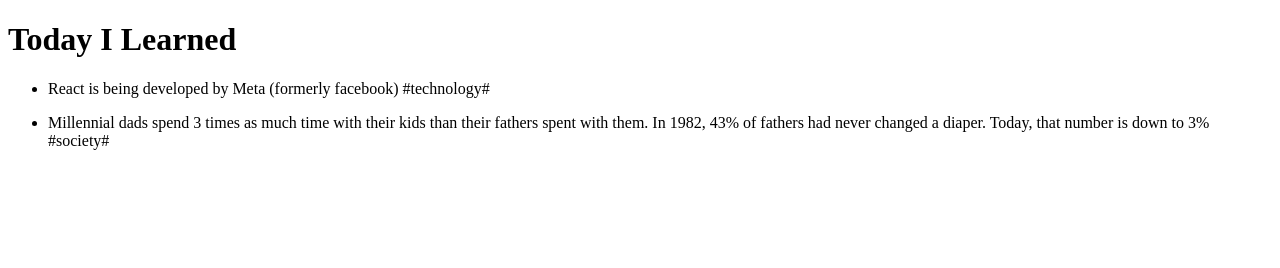
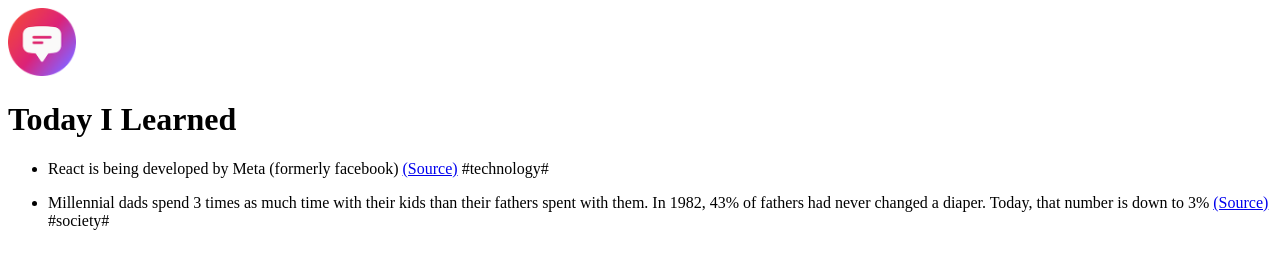
Before and after one commit to KevGabriel/web-project1, a plain HTML site: page index.html in a window 1280 px wide. Drawn offline with Linux system fonts and the light colour scheme.

Commit message:
adding hyperlinks, images and attributes

```diff
--- a/index.html
+++ b/index.html
@@ -6,12 +6,14 @@
     <title>Today I Learned!</title>
   </head>
   <body>
+    <img src="logo.png" height="68" width="68" alt="Today I Learned Logo" />
     <h1>Today I Learned</h1>
 
     <ul>
       <li>
         <p>
           React is being developed by Meta (formerly facebook)
+          <a href="https://opensource.fb.com/" target="_blank">(Source)</a>
           <span>#technology#</span>
         </p>
       </li>
@@ -21,6 +23,11 @@
           Millennial dads spend 3 times as much time with their kids than their
           fathers spent with them. In 1982, 43% of fathers had never changed a
           diaper. Today, that number is down to 3%
+          <a
+            href="https://www.mother.ly/parenting/millennial-dads-spend-more-time-with-their-kids"
+            target="_blank"
+            >(Source)</a
+          >
           <span>#society#</span>
         </p>
       </li>
```
